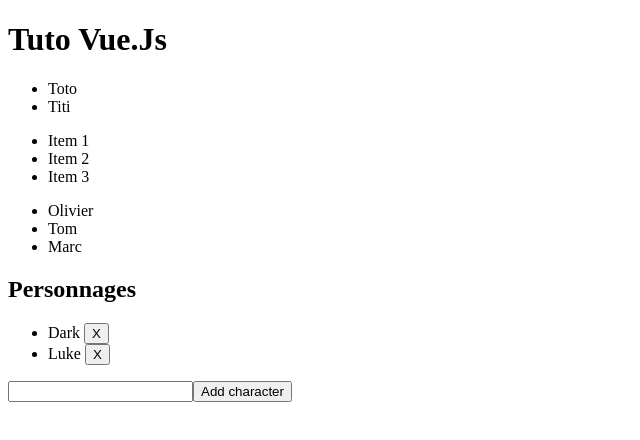
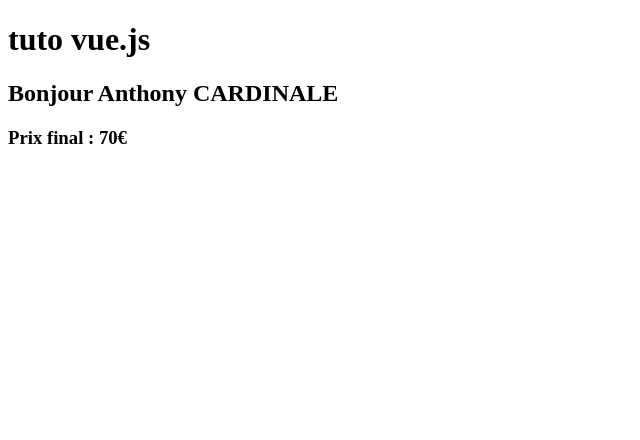
Before and after one commit to techmefr/vuejs-learning-form-vif-vmodel, a Vue app: page / in a window 1280 px wide. Shown: the top 440 px of the page, without its empty margins (0-640 px from the left). Built offline with nearby package versions, Linux system fonts and the light colour scheme.

Commit message:
test computed to calculate final price and firstname + lastanme

```diff
--- a/src/App.vue
+++ b/src/App.vue
@@ -1,63 +1,23 @@
 <script setup>
-import { ref } from 'vue';
+import { ref, computed } from 'vue';
 
 //Var
-const msg = ref('Tuto Vue.Js')
-const items = ref(['Item 1', 'Item 2', 'Item 3'])
-let id = 0
-
-const goodItems = ref([
-  { id: id++, text: 'Olivier' },
-  { id: id++, text: 'Tom' },
-  { id: id++, text: 'Marc' }
-])
-
-const newCharacter = ref('');
-const characters = ref([
-  { id: id++, text: 'Dark' },
-  { id: id++, text: 'Luke' }
-])
+const msg = ref('tuto vue.js');
+const fName = ref('Anthony');
+const lName = ref('Cardinale');
+const price = ref(100);
+const discount = ref(30);
 
 //Func
-const addCharacter = () => {
-  if (newCharacter.value.trim()) {
-    characters.value.push({ id: id++, text: newCharacter.value })
-    newCharacter.value = ''
-  }
-}
-
-const removeCharacter = (character) => {
-  characters.value = characters.value.filter((item) => item.id !== character.id)
-}
+const fullName = computed(() => fName.value + " " + lName.value.toUpperCase());
+const finalPrice = computed(() => price.value - (price.value * discount.value / 100));
 </script>
 
 <template>
   <main id="main">
-    <h1>{{ msg }}</h1>
-    <ul>
-      <li>Toto</li>
-      <li>Titi</li>
-    </ul>
-
-    <ul>
-      <li v-for="item in items" :key="item">{{ item }}</li>
-    </ul>
-
-    <ul>
-      <li v-for="goodItem in goodItems" :key="goodItem.id">{{ goodItem.text }}</li>
-    </ul>
-
-    <div>
-      <h2>Personnages</h2>
-      <ul>
-        <li v-for="character in characters" :key="character.id">
-          {{ character.text }}
-          <button @click="removeCharacter(character)">X</button>
-        </li>
-      </ul>
-      <input type="text" v-model="newCharacter">
-      <button @click="addCharacter">Add character</button>
-    </div>
+   <h1>{{ msg }}</h1>
+   <h2>Bonjour {{ fullName }}</h2>
+   <h3>Prix final : {{ finalPrice }}€</h3>
   </main>
 </template>
 
```
